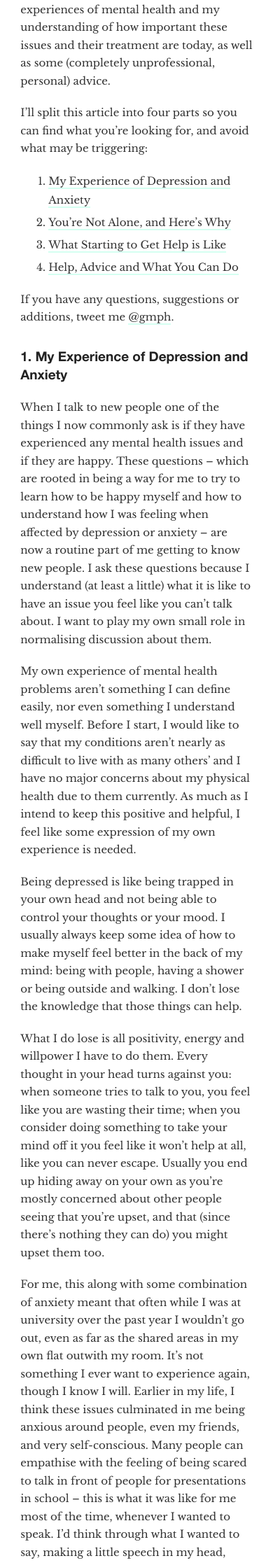
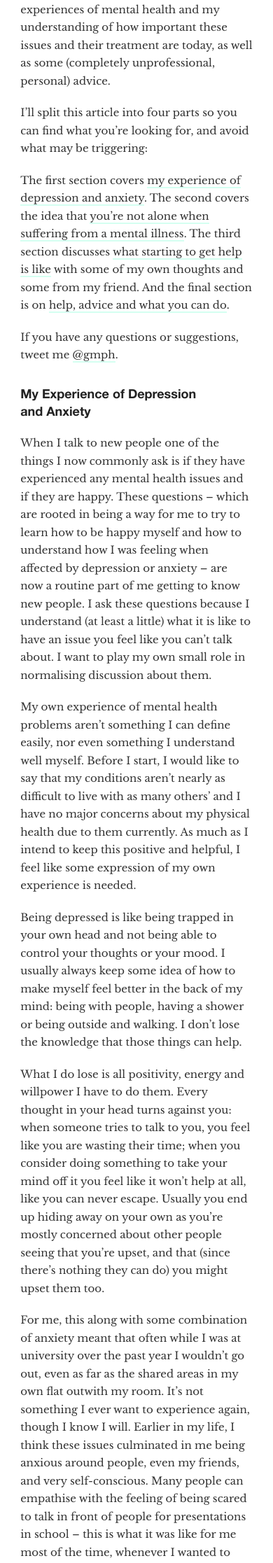
Before and after one commit to gmph/gmph.github.io, a Jekyll site: the page built from _posts/2015-08-09-mentalhealth.md, in a window 390 px wide. Shown: the part 712-2945 px from the top of the page at 70% size. Built offline with Jekyll 4.4.1, drawn with Linux system fonts in a browser that asks for light colours; nearby versions of some CDN libraries; comment, search, counter and statistics services are not loaded; some of the changed text lies outside the part shown.

Commit message:
Mental Health draft update

```diff
--- a/_posts/2015-08-09-mentalhealth.md
+++ b/_posts/2015-08-09-mentalhealth.md
@@ -18,14 +18,11 @@ Mental health disorders have affected me and the people around me which I care a
 
 I'll split this article into four parts so you can find what you're looking for, and avoid what may be triggering:
 
-1. [My Experience of Depression and Anxiety](#experience)
-2. [You're Not Alone, and Here's Why](#notalone)
-3. [What Starting to Get Help is Like](#gettinghelp)
-4. [Help, Advice and What You Can Do](#advice)
+The first section covers [my experience of depression and anxiety](#experience). The second covers the idea that [you're not alone when suffering from a mental illness](#notalone). The third section discusses [what starting to get help is like](#gettinghelp) with some of my own thoughts and some from my friend. And the final section is on [help, advice and what you can do](#advice).
 
-If you have any questions, suggestions or additions, tweet me [@gmph](http://twitter.com/gmph).
+If you have any questions or suggestions, tweet me [@gmph](http://twitter.com/gmph).
 
-<h2 id="experience">1. My Experience of Depression and Anxiety</h2>
+<h2 id="experience">My Experience of Depression and&nbsp;Anxiety</h2>
 
 When I talk to new people one of the things I now commonly ask is if they have experienced any mental health issues and if they are happy. These questions – which are rooted in being a way for me to try to learn how to be happy myself and how to understand how I was feeling when affected by depression or anxiety – are now a routine part of me getting to know new people. I ask these questions because I understand (at least a little) what it is like to have an issue you feel like you can't talk about. I want to play my own small role in normalising discussion about them.
 
--- a/res/css/main.css
+++ b/res/css/main.css
@@ -366,8 +366,8 @@ a img.footerimg:hover {
 		font-size:26px;
 	}
 
-	.block h2 {
-		font-size: 19px;
+    .block h2, .block h5, .block h6 {
+		font-size: 18px;
 	}
 
 	.block h3 {
```
Also changed, not shown: other parts of _posts/2015-08-09-mentalhealth.md (+5 -5 lines).
